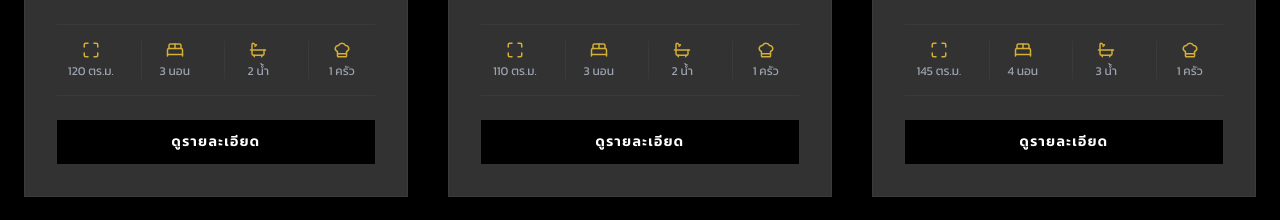
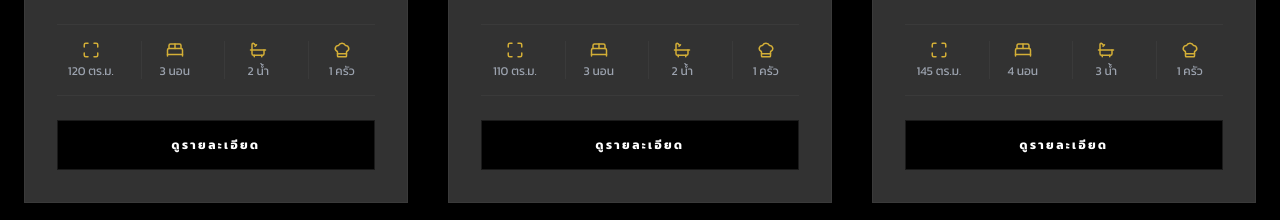
Before and after one commit to Raymagdonal4901/ileaftown, a React (Vite) app: page / in a window 1280 px wide. Shown: the part 1621-1841 px from the top of the page. Built offline with nearby package versions, Linux system fonts and the light colour scheme; no server answers; a web font is replaced by a local one.

Commit message:
Fix: Connect visit counter to button

```diff
--- a/src/components/PropertyCard.jsx
+++ b/src/components/PropertyCard.jsx
@@ -5,13 +5,13 @@ import { useCMS } from '../contexts/CMSContext';
 
 const PropertyCard = ({ property, onClick }) => {
   const { lang } = useLang();
-  const { translations: t } = useCMS();
+  const { translations: t, incrementView } = useCMS();
 
   if (!t) return null;
 
   const handleDetailsClick = (e) => {
     e.stopPropagation();
-    incrementView(property.propertyId);
+    if (incrementView) incrementView(property.propertyId);
     onClick();
   };
 
@@ -84,8 +84,8 @@ const PropertyCard = ({ property, onClick }) => {
         </div>
 
         <button
-          onClick={onClick}
-          className="w-full bg-black text-white hover:bg-gold hover:text-black py-3 text-sm uppercase tracking-widest transition-colors duration-300 font-semibold"
+          onClick={handleDetailsClick}
+          className="w-full bg-black text-white hover:bg-gold hover:text-black py-4 text-xs uppercase tracking-[0.2em] transition-all duration-500 font-bold border border-white/10 hover:border-gold"
         >
           {t.card.viewBtn[lang]}
         </button>
```
